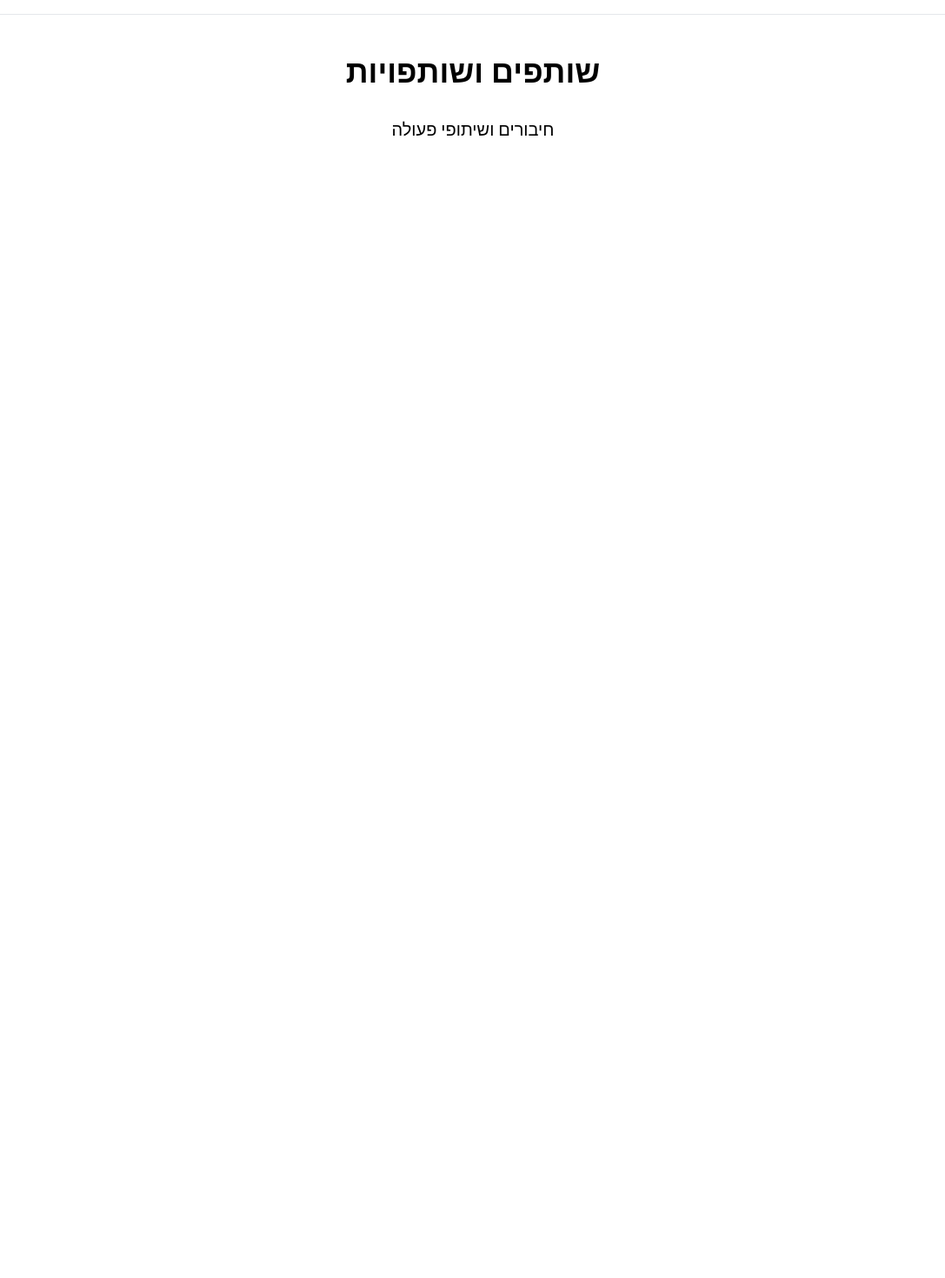
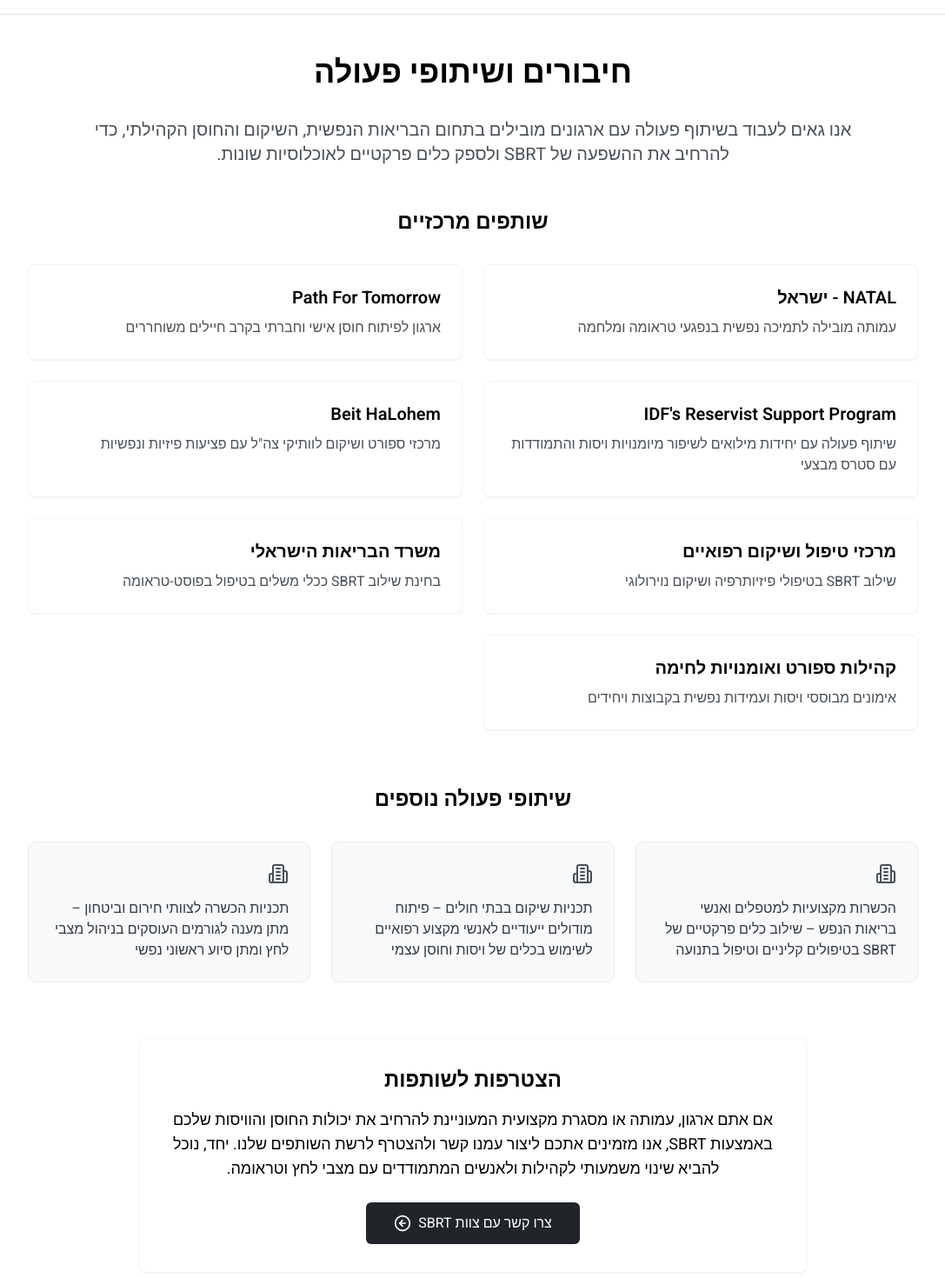
Before and after one commit to RoiHirsh/sbrt-harmony-path, a React (Vite) app: page /partners in a window 1280 px wide. Shown: the part 48-1518 px from the top of the page at 87% size, without its empty margins (96-1183 px from the left). Before the commit the page ends 800 px from the top, so only its background shows below. Built offline with nearby package versions, Linux system fonts and the light colour scheme.

Commit message:
Update Partners page content
Add content about partners and collaborations, including key partners and future collaborations.  Includes a call to action for organizations interested in partnering with SBRT.

```diff
--- a/src/pages/Partners.tsx
+++ b/src/pages/Partners.tsx
@@ -1,15 +1,107 @@
+
+import { Building2, ArrowLeftCircle } from "lucide-react";
+import { Link } from "react-router-dom";
 
 const Partners = () => {
   return (
     <div className="container mx-auto px-4 py-12">
-      <h1 className="text-4xl font-bold mb-8 text-center">שותפים ושותפויות</h1>
-      <div className="max-w-4xl mx-auto">
-        <p className="text-xl mb-6 text-center">
-          חיבורים ושיתופי פעולה
+      <h1 className="text-4xl font-bold mb-8 text-center">חיבורים ושיתופי פעולה</h1>
+
+      {/* Introduction */}
+      <div className="max-w-4xl mx-auto mb-12 text-center">
+        <p className="text-xl text-sbrt-600">
+          אנו גאים לעבוד בשיתוף פעולה עם ארגונים מובילים בתחום הבריאות הנפשית, השיקום והחוסן הקהילתי,
+          כדי להרחיב את ההשפעה של SBRT ולספק כלים פרקטיים לאוכלוסיות שונות.
         </p>
+      </div>
+
+      {/* Main Partners */}
+      <div className="max-w-5xl mx-auto mb-16">
+        <h2 className="text-2xl font-semibold mb-8 text-center">שותפים מרכזיים</h2>
+        <div className="grid md:grid-cols-2 gap-6">
+          {mainPartners.map((partner, index) => (
+            <div
+              key={index}
+              className="bg-white p-6 rounded-lg shadow-sm border border-gray-100 hover:shadow-md transition-shadow"
+            >
+              <h3 className="text-xl font-semibold mb-2">{partner.name}</h3>
+              <p className="text-sbrt-600">{partner.description}</p>
+            </div>
+          ))}
+        </div>
+      </div>
+
+      {/* Additional Collaborations */}
+      <div className="max-w-5xl mx-auto mb-16">
+        <h2 className="text-2xl font-semibold mb-8 text-center">שיתופי פעולה נוספים</h2>
+        <div className="grid md:grid-cols-3 gap-6">
+          {additionalCollaborations.map((collab, index) => (
+            <div
+              key={index}
+              className="bg-sbrt-50 p-6 rounded-lg border border-sbrt-100"
+            >
+              <Building2 className="w-6 h-6 mb-4 text-sbrt-600" />
+              <p className="text-sbrt-700">{collab}</p>
+            </div>
+          ))}
+        </div>
+      </div>
+
+      {/* Join Partnership Section */}
+      <div className="max-w-3xl mx-auto text-center bg-white p-8 rounded-lg shadow-sm border border-gray-100">
+        <h2 className="text-2xl font-semibold mb-4">הצטרפות לשותפות</h2>
+        <p className="text-lg mb-6">
+          אם אתם ארגון, עמותה או מסגרת מקצועית המעוניינת להרחיב את יכולות החוסן והוויסות שלכם באמצעות SBRT,
+          אנו מזמינים אתכם ליצור עמנו קשר ולהצטרף לרשת השותפים שלנו. יחד, נוכל להביא שינוי משמעותי לקהילות
+          ולאנשים המתמודדים עם מצבי לחץ וטראומה.
+        </p>
+        <Link
+          to="/contact"
+          className="inline-flex items-center gap-2 bg-sbrt-800 text-white px-8 py-3 rounded-md hover:bg-sbrt-700 transition-colors"
+        >
+          צרו קשר עם צוות SBRT
+          <ArrowLeftCircle className="w-5 h-5" />
+        </Link>
       </div>
     </div>
   );
 };
 
+const mainPartners = [
+  {
+    name: "NATAL - ישראל",
+    description: "עמותה מובילה לתמיכה נפשית בנפגעי טראומה ומלחמה"
+  },
+  {
+    name: "Path For Tomorrow",
+    description: "ארגון לפיתוח חוסן אישי וחברתי בקרב חיילים משוחררים"
+  },
+  {
+    name: "IDF's Reservist Support Program",
+    description: "שיתוף פעולה עם יחידות מילואים לשיפור מיומנויות ויסות והתמודדות עם סטרס מבצעי"
+  },
+  {
+    name: "Beit HaLohem",
+    description: "מרכזי ספורט ושיקום לוותיקי צה\"ל עם פציעות פיזיות ונפשיות"
+  },
+  {
+    name: "מרכזי טיפול ושיקום רפואיים",
+    description: "שילוב SBRT בטיפולי פיזיותרפיה ושיקום נוירולוגי"
+  },
+  {
+    name: "משרד הבריאות הישראלי",
+    description: "בחינת שילוב SBRT ככלי משלים בטיפול בפוסט-טראומה"
+  },
+  {
+    name: "קהילות ספורט ואומנויות לחימה",
+    description: "אימונים מבוססי ויסות ועמידות נפשית בקבוצות ויחידים"
+  }
+];
+
+const additionalCollaborations = [
+  "הכשרות מקצועיות למטפלים ואנשי בריאות הנפש – שילוב כלים פרקטיים של SBRT בטיפולים קליניים וטיפול בתנועה",
+  "תכניות שיקום בבתי חולים – פיתוח מודולים ייעודיים לאנשי מקצוע רפואיים לשימוש בכלים של ויסות וחוסן עצמי",
+  "תכניות הכשרה לצוותי חירום וביטחון – מתן מענה לגורמים העוסקים בניהול מצבי לחץ ומתן סיוע ראשוני נפשי"
+];
+
 export default Partners;
```
